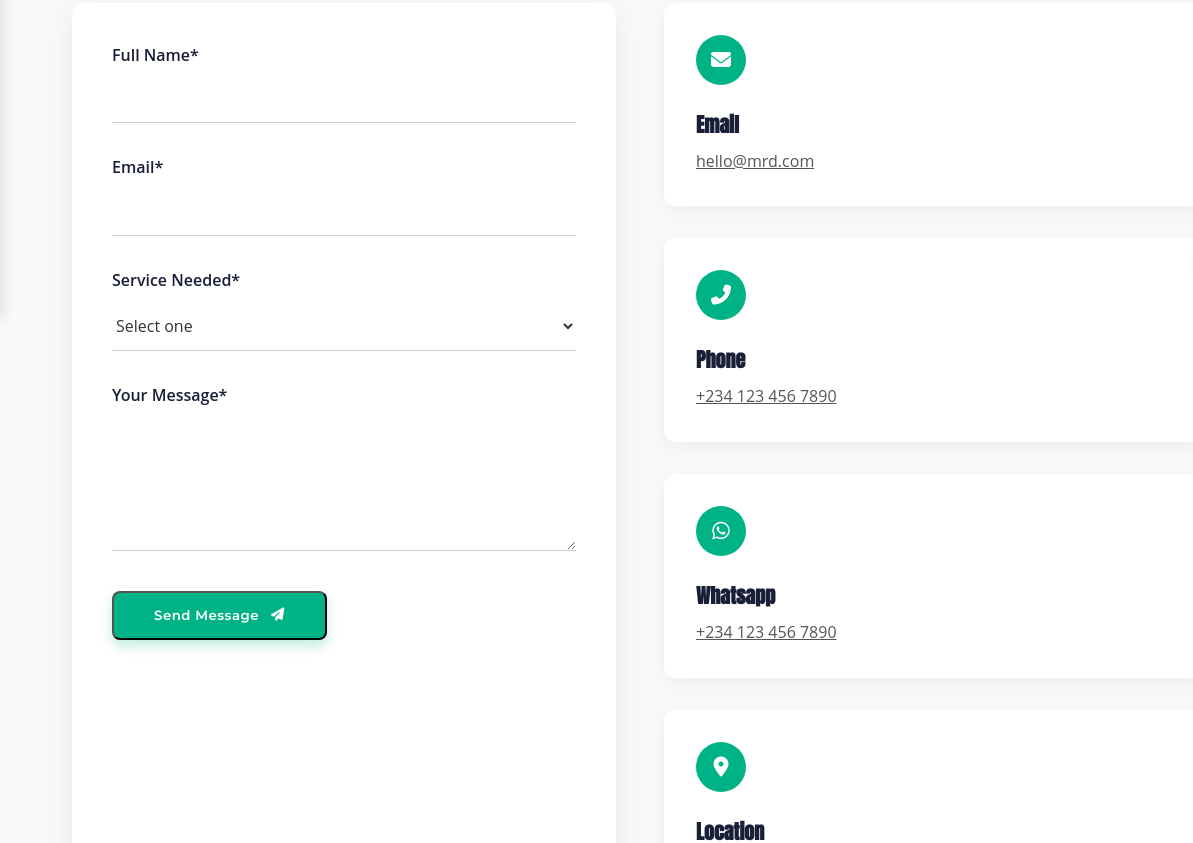
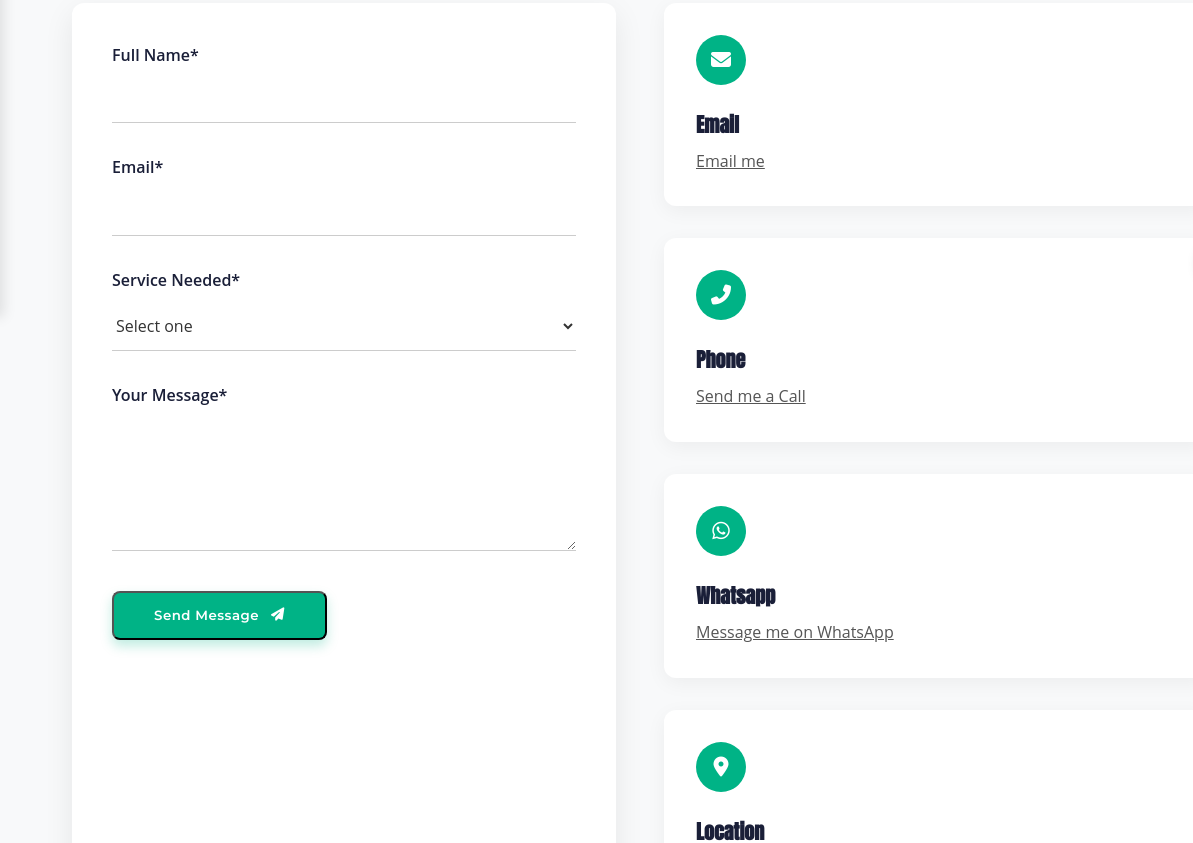
Before and after one commit to Sav-kin9/MrD_Portfolio, a plain HTML site: page contact.html in a window 1280 px wide. Shown: the part 483-1326 px from the top of the page, 0-1193 px from the left. Drawn offline with Linux system fonts and the light colour scheme.

Commit message:
Update contact.html

```diff
--- a/contact.html
+++ b/contact.html
@@ -119,7 +119,7 @@
             <i class="fas fa-envelope"></i>
           </div>
           <h3>Email</h3>
-          <a href="mailto:saviournkanga@gmail.com">hello@mrd.com</a>
+          <a href="mailto:saviournkanga@gmail.com">Email me</a>
         </div>
 
         <div class="contact-card">
@@ -127,7 +127,7 @@
             <i class="fas fa-phone-alt"></i>
           </div>
           <h3>Phone</h3>
-          <a href="tel:+2348137832655">+234 123 456 7890</a>
+          <a href="tel:+2348137832655">Send me a Call</a>
         </div>
 
         <div class="contact-card">
@@ -135,7 +135,7 @@
             <i class="fab fa-whatsapp"></i>
           </div>
           <h3>Whatsapp</h3>
-          <a href="https://wa.me/2348137832655?text=Hello%20Mr.%20D%2C%20I%27m%20interested%20in%20your%20services">+234 123 456 7890</a>
+          <a href="https://wa.me/2348137832655?text=Hello%20Mr.%20D%2C%20I%27m%20interested%20in%20your%20services">Message me on WhatsApp</a>
         </div>
 
         <div class="contact-card">
@@ -156,9 +156,9 @@
     <div class="footer-wrapper">
       <p>&copy; <span id="year"></span> Mr. D. All rights reserved.</p>
       <div class="social-icons">
-        <a href="www.instagram.com/uwem_mr_d"><img src="images/instagram.svg" alt="Instagram" loading="lazy"></a>
+        <a href="http://www.instagram.com/uwem_mr_d"><img src="images/instagram.svg" alt="Instagram" loading="lazy"></a>
         <a href="#"><img src="images/linkedin.svg" alt="LinkedIn" loading="lazy"></a>
-        <a href="www.github.com/Sav_kin9"><img src="images/github.svg" alt="GitHub" loading="lazy"></a>
+        <a href="http://www.github.com/Sav_kin9"><img src="images/github.svg" alt="GitHub" loading="lazy"></a>
       </div>
     </div>
   </footer>
```
